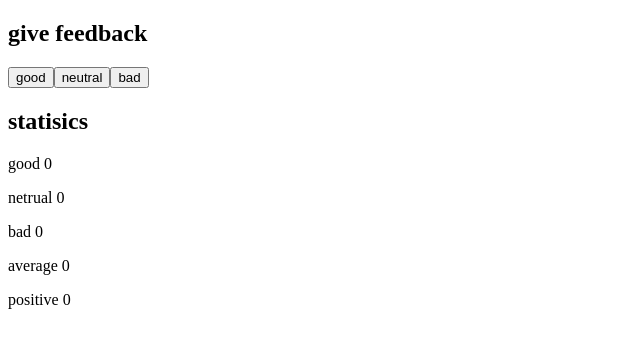
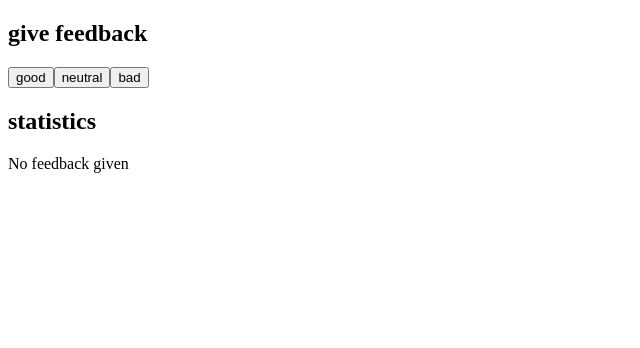
Before and after one commit to mtyler0606/FullStackOpenProjects, a React (Vite) app in the folder Part1/unicafe/: page / in a window 1280 px wide. Shown: the top 348 px of the page, without its empty margins (0-640 px from the left). Built offline with nearby package versions, Linux system fonts and the light colour scheme.

Commit message:
1.9: unicafe step 4

```diff
--- a/Part1/unicafe/src/App.jsx
+++ b/Part1/unicafe/src/App.jsx
@@ -1,9 +1,18 @@
 import { useState } from 'react'
 
 const Statistics = ({good, neutral, bad}) => {
+  if(good + neutral + bad === 0) {
+    return(
+      <>
+      <h2>statistics</h2>
+      <p>No feedback given</p>
+      </>
+    )
+  }
+
   return (
   <>
-  <h2>statisics</h2>
+  <h2>statistics</h2>
         <p>good {good}</p>
         <p>netrual {neutral}</p>
         <p>bad {bad}</p>
```
